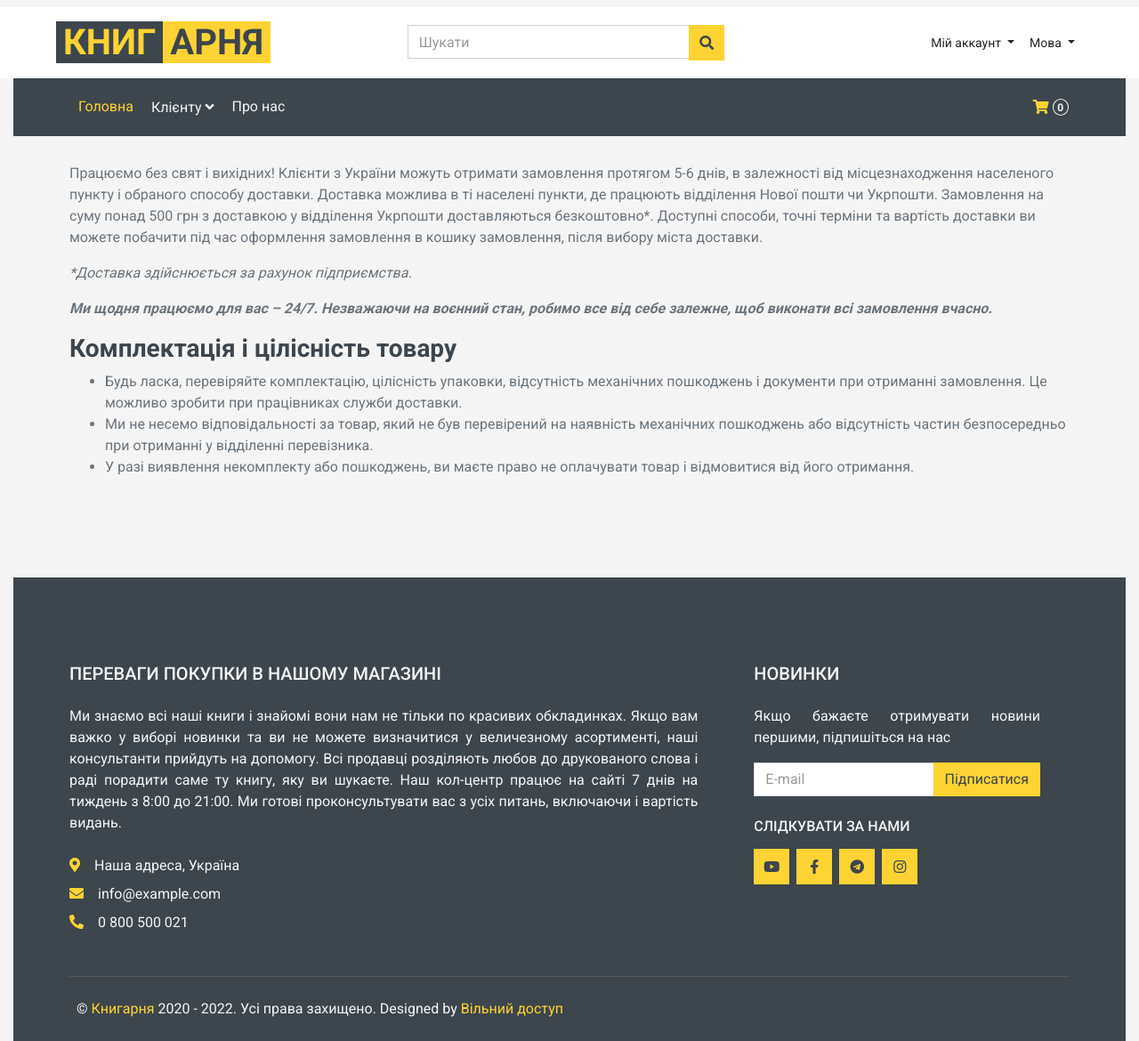
After one commit to kot613/django_book_shop, a Django app: page /delivery/ in a window 1280 px wide. The commit adds this page. Shown: the whole page at 89% size. Run offline with Django 4.2, Linux system fonts and the light colour scheme; some libraries are stand-ins or nearby versions.

Commit message:
add template about, delivery, payment

```diff
--- a/ebook/urls.py
+++ b/ebook/urls.py
@@ -1,10 +1,14 @@
 from django.urls import path
-from .views import BookListView, BookDetailView, AuthorDetailView, SearchResultsView, CreateComment
+from .views import BookListView, BookDetailView, AuthorDetailView, SearchResultsView, CreateComment, AboutView, \
+    PaymentView, DeliveryView
 
 urlpatterns = [
     path('', BookListView.as_view(), name='home'),
     path('book/<slug:slug>', BookDetailView.as_view(), name='book_detail'),
     path('author/<slug:slug>', AuthorDetailView.as_view(), name='author'),
     path('search/', SearchResultsView.as_view(), name='search_results'),
+    path('about/', AboutView.as_view(), name='about'),
+    path('payment/', PaymentView.as_view(), name='payment'),
+    path('delivery/', DeliveryView.as_view(), name='delivery'),
     path('comment/<int:pk>/', CreateComment.as_view(), name='create_comment'),
 ]
--- a/ebook/views.py
+++ b/ebook/views.py
@@ -4,7 +4,7 @@ from django.shortcuts import get_object_or_404, redirect
 from django.urls import reverse
 from django.utils.decorators import method_decorator
 from django.views.decorators.http import require_http_methods
-from django.views.generic import ListView, DetailView, CreateView
+from django.views.generic import ListView, DetailView, CreateView, TemplateView
 from django.db.models import Q
 from .models import Book, Author, Comment
 from .forms import CommentForm
@@ -75,3 +75,15 @@ class CreateComment(LoginRequiredMixin, CreateView):
 
     def get_success_url(self):
         return self.object.post.get_absolute_url()
+
+
+class AboutView(TemplateView):
+    template_name = "ebook/about.html"
+
+
+class PaymentView(TemplateView):
+    template_name = "ebook/payment.html"
+
+
+class DeliveryView(TemplateView):
+    template_name = "ebook/delivery.html"
--- a/templates/_header.html
+++ b/templates/_header.html
@@ -1,42 +1,4 @@
 {% load static i18n %}
-<!DOCTYPE html>
-<html lang="en">
-
-<head>
-    <meta charset="utf-8">
-    <link href="{% static 'ebook/img/favicon.png' %}" rel="icon">
-    <title>
-        {% block title %}
-            {% if title %}{{ title }}{% else %} {% trans 'Книгарня -  інтернет-магазин книг.' %}
-                {% trans 'Купити книги в магазині за найкращими цінами в Україні' %}{% endif %}
-        {% endblock %}
-    </title>
-
-    <meta content="width=device-width, initial-scale=1.0" name="viewport">
-    <meta content="" name="keywords">
-    <meta content="Книгарня -  інтернет-магазин книг. Купити книги в магазині за найкращими цінами в Україні"
-          name="description">
-    <meta name="robots" content="INDEX,FOLLOW"/>
-
-    <!-- Favicon -->
-
-
-    <!-- Google Web Fonts -->
-    <link rel="preconnect" href="https://fonts.gstatic.com">
-    <link href="https://fonts.googleapis.com/css2?family=Roboto:wght@400;500;700&display=swap" rel="stylesheet">
-
-    <!-- Font Awesome -->
-    <link href="https://cdnjs.cloudflare.com/ajax/libs/font-awesome/5.10.0/css/all.min.css" rel="stylesheet">
-
-    <!-- Libraries Stylesheet -->
-    <link href="{% static 'ebook/lib/animate/animate.min.css' %}" rel="stylesheet">
-    <link href="{% static 'ebook/lib/owlcarousel/assets/owl.carousel.min.css' %}" rel="stylesheet">
-
-    <!-- Customized Bootstrap Stylesheet -->
-    <link href="{% static 'ebook/css/style.css' %}" rel="stylesheet">
-</head>
-
-<body>
 
 <!-- Topbar Start -->
 <div class="container-fluid">
@@ -143,15 +105,15 @@
                 <div class="collapse navbar-collapse justify-content-between" id="navbarCollapse">
                     <div class="navbar-nav mr-auto py-0">
                         <a href="{% url 'home' %}" class="nav-item nav-link active">{% trans 'Головна' %}</a>
-                        <a href="shop.html" class="nav-item nav-link">Shop</a>
                         <div class="nav-item dropdown">
-                            <a href="#" class="nav-link dropdown-toggle" data-toggle="dropdown">Pages <i
+                            <a href="#" class="nav-link dropdown-toggle" data-toggle="dropdown">{% trans 'Клієнту' %} <i
                                     class="fa fa-angle-down mt-1"></i></a>
                             <div class="dropdown-menu bg-primary rounded-0 border-0 m-0">
-                                <a href="cart.html" class="dropdown-item">Shopping Cart</a>
-                                <a href="checkout.html" class="dropdown-item">Checkout</a>
+                                <a href="{% url 'payment' %}" class="dropdown-item">{% trans 'Оплата' %}</a>
+                                <a href="{% url 'delivery' %}" class="dropdown-item">{% trans 'Доставка' %}</a>
                             </div>
                         </div>
+                        <a href="{% url 'about' %}" class="nav-item nav-link">{% trans 'Про нас' %}</a>
                     </div>
                     <div class="navbar-nav ml-auto py-0 d-none d-lg-block">
 
--- a/templates/base.html
+++ b/templates/base.html
@@ -1,16 +1,48 @@
-{% load static %}
+{% load static i18n %}
+<!DOCTYPE html>
+<html lang="en">
+
+<head>
+    <meta charset="utf-8">
+    <link href="{% static 'ebook/img/favicon.png' %}" rel="icon">
+    <title>
+        {% block title %}
+                {% trans 'Книгарня -  інтернет-магазин книг.' %}
+                {% trans 'Купити книги в магазині за найкращими цінами в Україні' %}
+        {% endblock %}
+    </title>
+
+    <meta content="width=device-width, initial-scale=1.0" name="viewport">
+    <meta content="" name="keywords">
+    <meta content="Книгарня -  інтернет-магазин книг. Купити книги в магазині за найкращими цінами в Україні"
+          name="description">
+    <meta name="robots" content="INDEX,FOLLOW"/>
+
+    <!-- Favicon -->
+
+
+    <!-- Google Web Fonts -->
+    <link rel="preconnect" href="https://fonts.gstatic.com">
+    <link href="https://fonts.googleapis.com/css2?family=Roboto:wght@400;500;700&display=swap" rel="stylesheet">
+
+    <!-- Font Awesome -->
+    <link href="https://cdnjs.cloudflare.com/ajax/libs/font-awesome/5.10.0/css/all.min.css" rel="stylesheet">
+
+    <!-- Libraries Stylesheet -->
+    <link href="{% static 'ebook/lib/animate/animate.min.css' %}" rel="stylesheet">
+    <link href="{% static 'ebook/lib/owlcarousel/assets/owl.carousel.min.css' %}" rel="stylesheet">
+
+    <!-- Customized Bootstrap Stylesheet -->
+    <link href="{% static 'ebook/css/style.css' %}" rel="stylesheet">
+</head>
+
+<body>
 {% include '_header.html' %}
 
 {% block content %}
 {% endblock %}
 
-<!-- Back to Top -->
-{#    <a href="#" class="btn btn-primary back-to-top"><i class="fa fa-angle-double-up"></i></a>#}
-
 {% include '_footer.html' %}
-
-
-
 
     <!-- JavaScript Libraries -->
     <script src="https://code.jquery.com/jquery-3.4.1.min.js"></script>
--- a/templates/ebook/book_detail.html
+++ b/templates/ebook/book_detail.html
@@ -1,6 +1,10 @@
 {% extends 'base.html' %}
 {% load i18n static %}
-{% block title %}{% trans 'Книгарня' %} :: {% trans 'Детально' %} :: {{ book.name }}{% endblock %}
+
+{% block title %}
+    {% trans 'Книгарня' %} :: {% trans 'Детально' %} :: {{ book.name }}
+{% endblock %}
+
 {% block content %}
 
 
--- a/templates/ebook/book_list.html
+++ b/templates/ebook/book_list.html
@@ -1,6 +1,5 @@
 {% extends 'base.html' %}
 {% load i18n %}
-{% block title %}{% trans 'Книгарня' %} :: {% trans 'Детально' %} :: {{ book.name }}{% endblock %}
 {% block content %}
     <!-- Products Start -->
     <div class="container-fluid pt-5 pb-3">
--- /dev/null
+++ b/templates/ebook/delivery.html
@@ -0,0 +1,51 @@
+{% extends 'base.html' %}
+{% load i18n %}
+{% block title %}{% trans 'Книгарня' %} :: {% trans 'Доставка' %}{% endblock %}
+
+{% block content %}
+
+
+
+    <!-- Delivery Detail Start -->
+    <div class="container-fluid pb-5">
+        <div class="row px-xl-5">
+            <div class="col-12">
+                <article class="col-main" role="main">
+                    <div id="cms-content" class="std">
+                        {% blocktranslate %}
+                            <p><span>Працюємо без свят і вихідних! Клієнти з України можуть отримати замовлення протягом
+                                5-6 днів, в залежності від місцезнаходження населеного пункту і обраного способу
+                                доставки. Доставка можлива в ті населені пункти, де працюють відділення Нової пошти чи
+                                Укрпошти.&nbsp;Замовлення на суму понад 500 грн з доставкою у відділення
+                                Укрпошти доставляються безкоштовно*. Доступні способи, точні терміни та вартість
+                                доставки ви можете побачити під час оформлення замовлення в кошику замовлення,
+                                після вибору міста доставки.</span>
+                            </p>
+                            <p><em>*Доставка здійснюється за рахунок підприємства.</em></p>
+                            <p><strong><em>Ми щодня працюємо для вас – 24/7.&nbsp;Незважаючи на воєнний стан, робимо все
+                                від себе залежне, щоб виконати всі замовлення вчасно.</em></strong></p>
+                            <h3><strong>Комплектація і цілісність товару</strong></h3>
+                            <ul>
+                                <li>Будь ласка, перевіряйте комплектацію, цілісність упаковки, відсутність механічних
+                                    пошкоджень і документи при отриманні замовлення. Це можливо зробити при працівниках
+                                    служби доставки.
+                                </li>
+
+                                <li>Ми не несемо відповідальності за товар, який не був перевірений на наявність
+                                    механічних пошкоджень або відсутність частин безпосередньо при отриманні у
+                                    відділенні перевізника.
+                                </li>
+
+                                <li>У разі виявлення некомплекту або пошкоджень, ви маєте право не оплачувати товар і
+                                    відмовитися від його отримання.
+                                </li>
+                            </ul>
+                        {% endblocktranslate %}
+                    </div>
+                </article>
+            </div>
+        </div>
+    </div>
+    <!-- Delivery Detail End -->
+
+{% endblock %}
```
Also changed, not shown: templates/ebook/about.html (added, +38 -0 lines), templates/ebook/payment.html (added, +40 -0 lines), locale/en/LC_MESSAGES/django.po, 1 other file.
